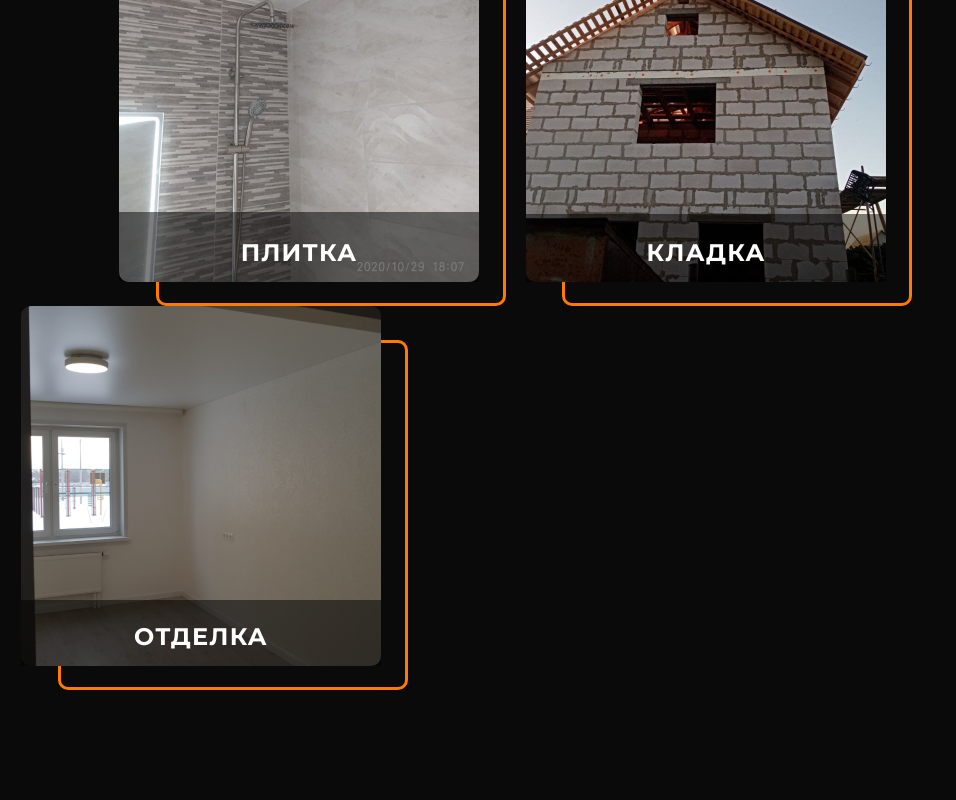
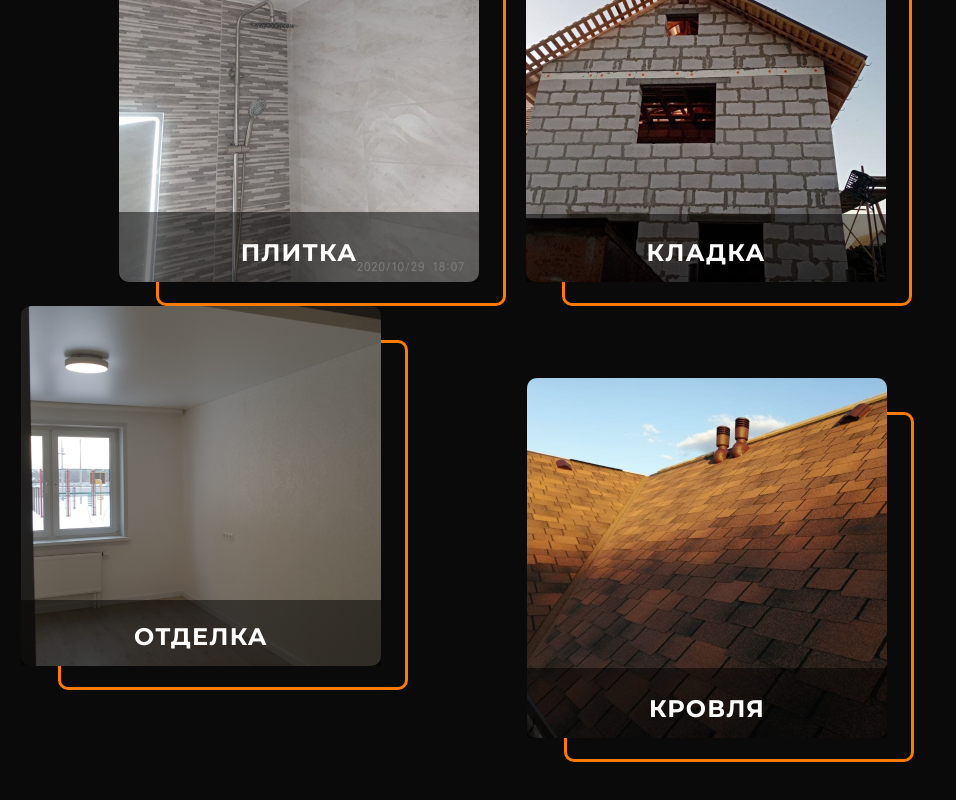
Before and after one commit to 34admal/Portfolio, a React (Create React App) app in the folder homel_build_site/: page / in a window 1280 px wide. Shown: the part 4209-5009 px from the top of the page, without its empty margins (0-956 px from the left). Built offline with nearby package versions, Linux system fonts and the light colour scheme.

Commit message:
feat: implement roofing block structure with core overlay styles

```diff
--- a/homel_build_site/src/components/Gallery/Gallery.jsx
+++ b/homel_build_site/src/components/Gallery/Gallery.jsx
@@ -2,6 +2,7 @@ import styles from "./Gallery.module.css";
 import tileImg from "./images/tile.png";
 import masonryImg from "./images/masonry.png";
 import finishingImg from "./images/finishing.png";
+import roofingImg from "./images/roof.png";
 
 function Gallery() {
   return (
@@ -36,6 +37,14 @@ function Gallery() {
           <div className={styles.overlayFinishing} />
           <span className={styles.categoryTitle}>ОТДЕЛКА</span>
         </div>
+         {/* 2. Новый блок 4: КРОВЛЯ */}
+        <div className={styles.roofingBlock}>
+          <span className={styles.contourRoofing} />
+          <img src={roofingImg} alt="Кровля" className={styles.photo} />
+        <div className={styles.overlay} />
+  <span className={styles.categoryTitle}>КРОВЛЯ</span>
+        </div>
+
       </div>
     </section>
   );
--- a/homel_build_site/src/components/Gallery/Gallery.module.css
+++ b/homel_build_site/src/components/Gallery/Gallery.module.css
@@ -174,3 +174,24 @@
   border-radius: 10px;
   z-index: 1;
 }
+
+.roofingBlock {
+  position: relative;
+  width: 387px;
+  height: 384px;
+  margin-top: 72px;
+  margin-left: 119px;
+}
+
+.contourRoofing {
+  display: block;
+  position: absolute;
+  top: 34px;
+  left: 37px;
+  width: 350px;
+  height: 350px;
+  box-sizing: border-box;
+  border: 3px solid #ff7a00;
+  border-radius: 10px;
+  z-index: 1;
+}
```
